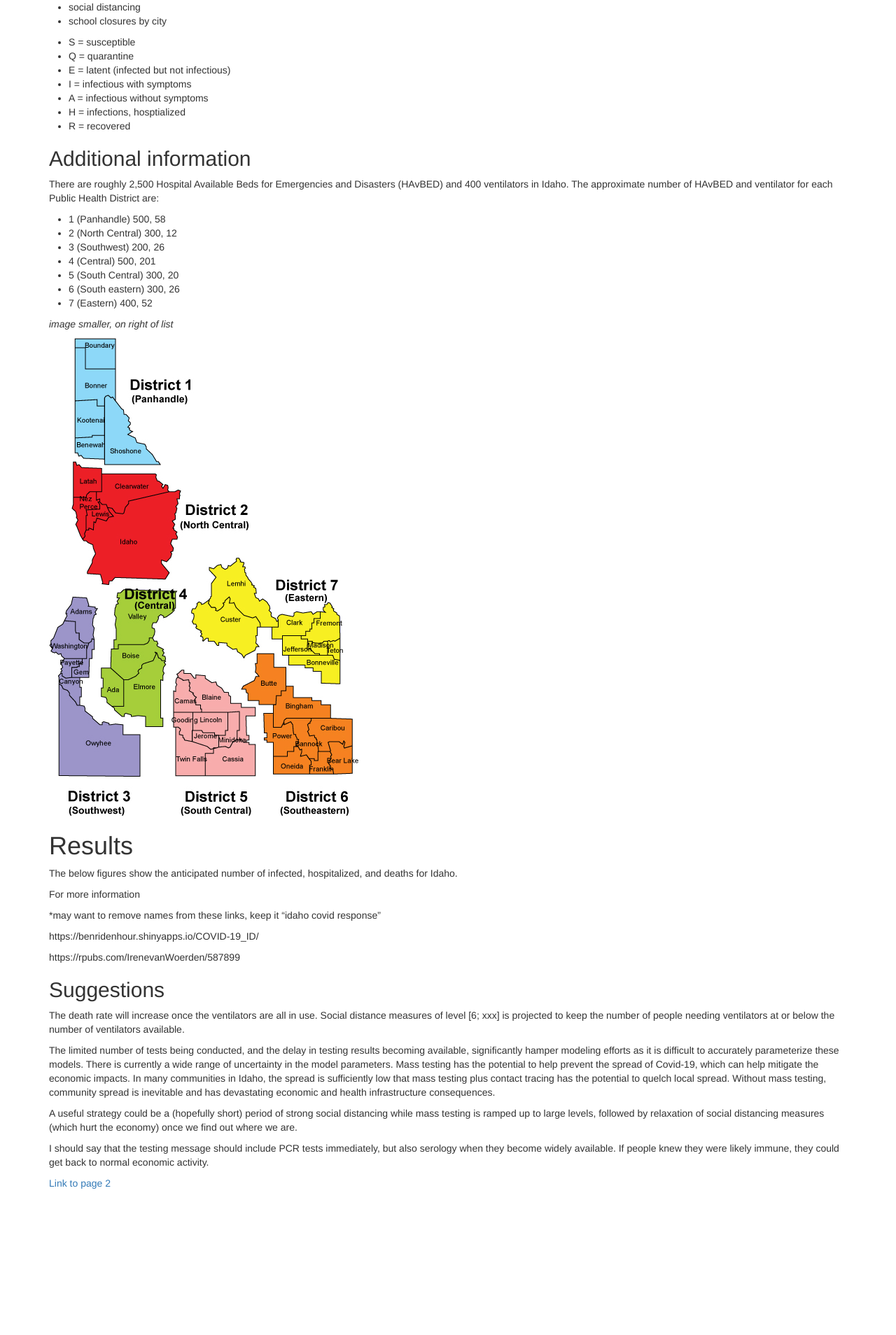
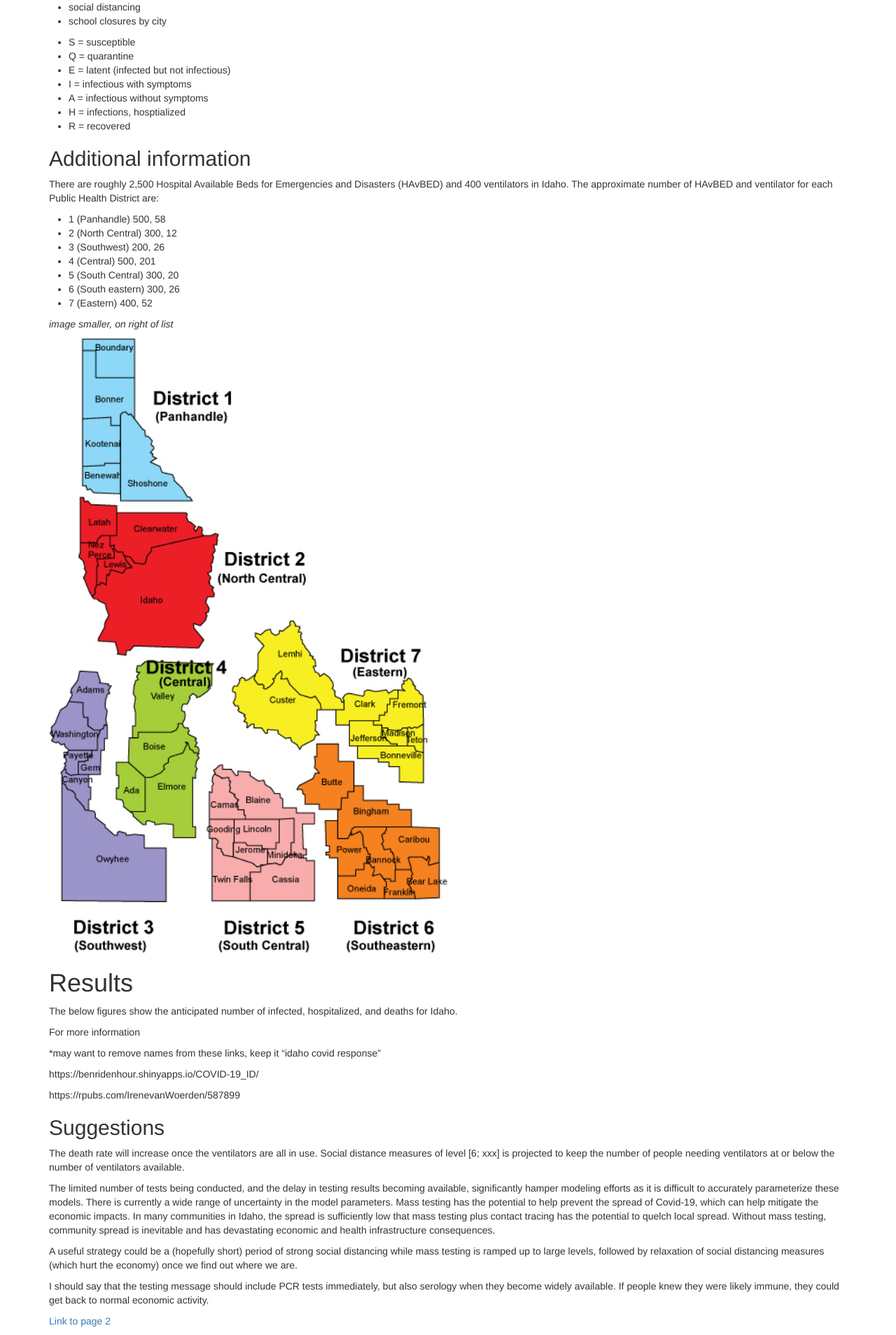
Before and after one commit to magbenji/summary, a Jekyll site: the page built from index.md, in a window 1280 px wide. Shown: the part 919-2827 px from the top of the page at 70% size. Built offline with Jekyll 4.4.1, drawn with Linux system fonts in a browser that asks for light colours; before the commit the page ends 2630 px from its top, so only the background shows below that.

Commit message:
Update index.md

```diff
--- a/index.md
+++ b/index.md
@@ -52,7 +52,7 @@ There are roughly 2,500 Hospital Available Beds for Emergencies and Disasters (H
 
 *image smaller, on right of list*
 
-![Idaho Health Districts][image2]<!-- .element height="50%" width="50%" -->
+![Idaho Health Districts][image2]{:height="50%" width="50%"}
 
 # Results
 The below figures show the anticipated number of infected, hospitalized, and deaths for Idaho.
```
